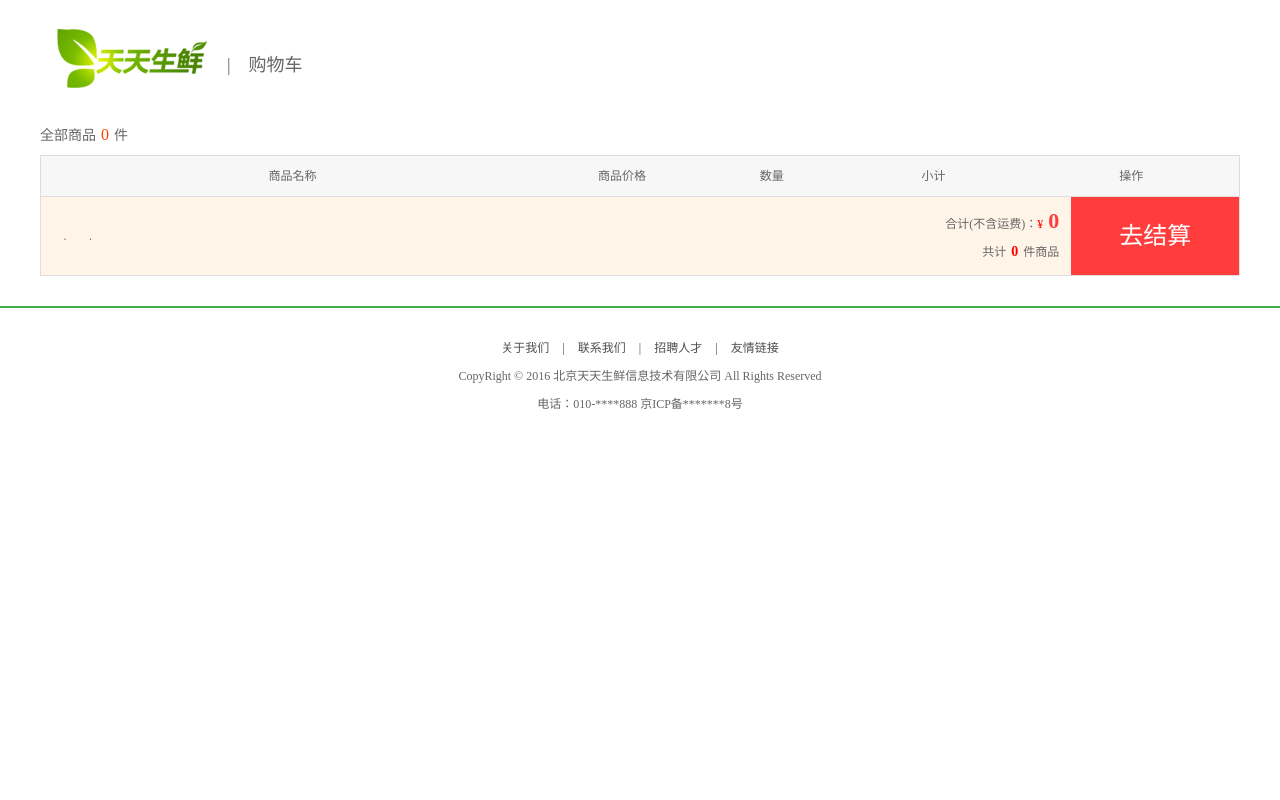
After one commit to zkdwx/ttsx, a Django app: page /cart/show_cart/ in a window 1280 px wide. The commit adds this page. Run offline with Django 3.2, Linux system fonts and the light colour scheme.

Commit message:
feat:购物车页面

```diff
--- a/cart/views.py
+++ b/cart/views.py
@@ -1,7 +1,8 @@
 from django.shortcuts import render, redirect
 
+# Create your views here.
+from goods.models import GoodsInfo
 
-# Create your views here.
 
 def add_cart(request):
     '''添加到购物车'''
@@ -25,3 +26,34 @@ def add_cart(request):
         # 把商品id和数量保存到cookie
         response.set_cookie(goods_id, goods_count)
     return response
+
+
+def show_cart(request):
+    '''显示购物车商品'''
+    # 获取购物车商品列表
+    cart_goods_list = []
+    # 购物车商品的总数量
+    cart_goods_count = 0
+    # 购物车总价
+    cart_goods_money = 0
+
+    # 从cookies获取数据 遍历cookies goods_id:cart_goods
+    for goods_id, goods_num in request.COOKIES.items():
+        # 判断id是不是数字，来确定是不是商品数据
+        if not goods_id.isdigit():
+            continue
+        # 根据id获取商品对象
+        cart_goods = GoodsInfo.objects.get(id=goods_id)
+        # 把商品数量存放到对应的对象里
+        cart_goods.goods_num = goods_num
+        # 当前商品价格小计
+        cart_goods.total_money = int(goods_num) * cart_goods.goods_price
+        # 把商品添加到列表
+        cart_goods_list.append(cart_goods)
+        # 累加所有商品数量
+        cart_goods_count += int(goods_num)
+        # 累加所有商品总价
+        cart_goods_money += int(goods_num) * cart_goods.goods_price
+    return render(request, 'cart.html', {'cart_goods_list': cart_goods_list,
+                                             'cart_goods_count': cart_goods_count,
+                                             'cart_goods_money': cart_goods_money})
--- /dev/null
+++ b/templates/cart.html
@@ -0,0 +1,59 @@
+<!DOCTYPE html PUBLIC "-//W3C//DTD XHTML 1.0 Transitional//EN" "http://www.w3.org/TR/xhtml1/DTD/xhtml1-transitional.dtd">
+<html xmlns="http://www.w3.org/1999/xhtml" xml:lang="en">
+<head>
+	<meta http-equiv="Content-Type" content="text/html;charset=UTF-8">
+	<title>天天生鲜-购物车</title>
+	<link rel="stylesheet" type="text/css" href="/static/css/reset.css">
+	<link rel="stylesheet" type="text/css" href="/static/css/main.css">
+</head>
+<body>
+	<div class="search_bar clearfix">
+		<a href="/index/" class="logo fl"><img src="/static/images/logo.png"></a>
+		<div class="sub_page_name fl">|&nbsp;&nbsp;&nbsp;&nbsp;购物车</div>
+	</div>
+
+	<div class="total_count">全部商品<em>{{ cart_goods_count }}</em>件</div>
+	<ul class="cart_list_th clearfix">
+		<li class="col01">商品名称</li>
+		<li class="col03">商品价格</li>
+		<li class="col04">数量</li>
+		<li class="col05">小计</li>
+		<li class="col06">操作</li>
+	</ul>
+
+    {% for cart_goods in cart_goods_list %}
+	<ul class="cart_list_td clearfix">
+		<li class="col01"></li>
+		<li class="col02"><img src="/static/goods-new/{{ cart_goods.goods_img }}.jpg"></li>
+		<li class="col03">{{ cart_goods.goods_name }}<br><em>{{ cart_goods.goods_price }}元</em></li>
+
+		<li class="col05">{{ cart_goods.goods_price }}元</li>
+		<li class="col06">{{ cart_goods.goods_num }}</li>
+		<li class="col07">{{ cart_goods.total_money }}元</li>
+		<li class="col08"><a href="/cart/remove_cart/?id={{ cart_goods.id }}">删除</a></li>
+	</ul>
+    {% endfor %}
+
+	<ul class="settlements">
+		<li class="col01">.</li>
+		<li class="col02">.</li>
+		<li class="col03">合计(不含运费)：<span>¥</span><em>{{ cart_goods_money }}</em><br>共计<b>{{ cart_goods_count }}</b>件商品</li>
+		<li class="col04"><a href="/cart/place_order/">去结算</a></li>
+	</ul>
+
+	<div class="footer">
+		<div class="foot_link">
+			<a href="#">关于我们</a>
+			<span>|</span>
+			<a href="#">联系我们</a>
+			<span>|</span>
+			<a href="#">招聘人才</a>
+			<span>|</span>
+			<a href="#">友情链接</a>
+		</div>
+		<p>CopyRight © 2016 北京天天生鲜信息技术有限公司 All Rights Reserved</p>
+		<p>电话：010-****888    京ICP备*******8号</p>
+	</div>
+
+</body>
+</html>
--- a/templates/detail.html
+++ b/templates/detail.html
@@ -19,7 +19,7 @@
 
                 {% for cart_goods in cart_goods_list %}
 				<li>
-					<img src="/static/goods/{{ cart_goods.goods_img }}.jpg" alt="商品图片">
+					<img src="/static/goods-new/{{ cart_goods.goods_img }}.jpg" alt="商品图片">
 					{{ cart_goods.goods_name }}
 					<div>{{ cart_goods.goods_num }}</div>
 				</li>
--- a/templates/index.html
+++ b/templates/index.html
@@ -20,7 +20,7 @@
 
                 {% for cart_goods in cart_goods_list %}
 				<li>
-					<img src="/static/goods/{{ cart_goods.goods_img }}.jpg" alt="商品图片">
+					<img src="/static/goods-new/{{ cart_goods.goods_img }}.jpg" alt="商品图片">
 					{{ cart_goods.goods_name }}
 					<div>{{ cart_goods.goods_num }}</div>
 				</li>
--- a/ttsx/urls.py
+++ b/ttsx/urls.py
@@ -16,7 +16,7 @@ Including another URLconf
 from django.conf.urls import include, url
 from django.contrib import admin
 
-from cart.views import add_cart
+from cart.views import add_cart, show_cart
 from goods.views import index, detail, goods
 
 urlpatterns = [
@@ -25,4 +25,5 @@ urlpatterns = [
     url(r'^detail/$', detail),
     url(r'^cart/add_cart/$', add_cart),
     url(r'^goods/$', goods),
+    url(r'^cart/show_cart/$', show_cart),
 ]
```
